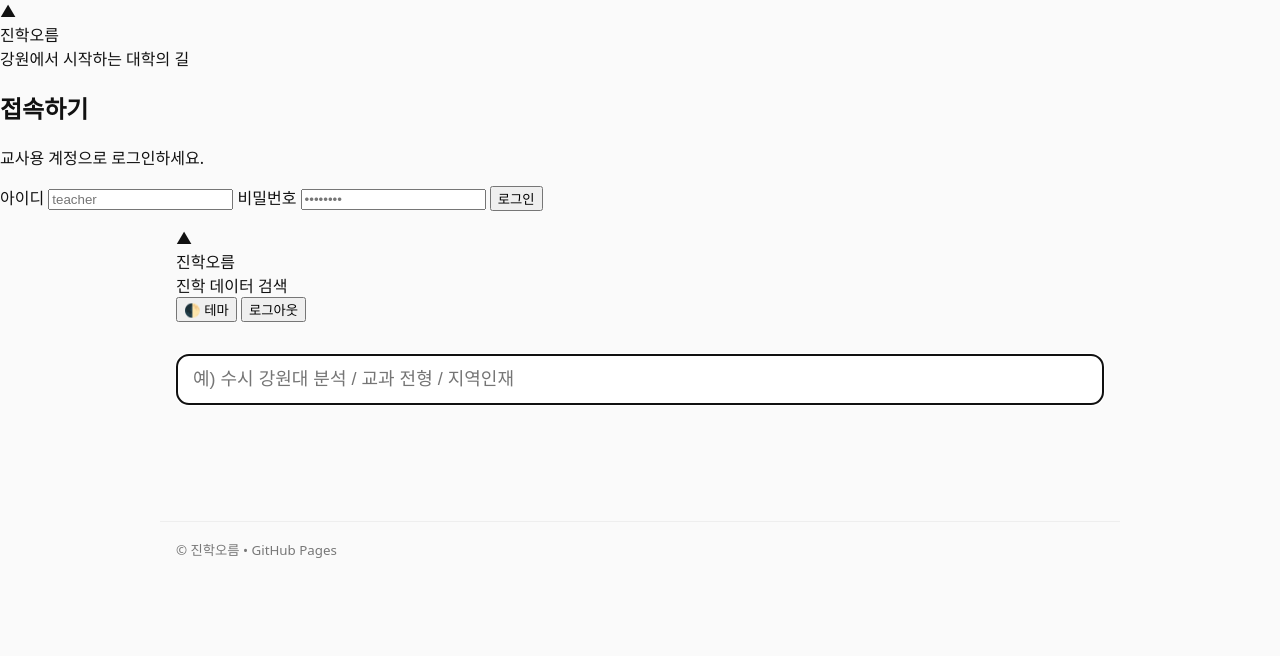
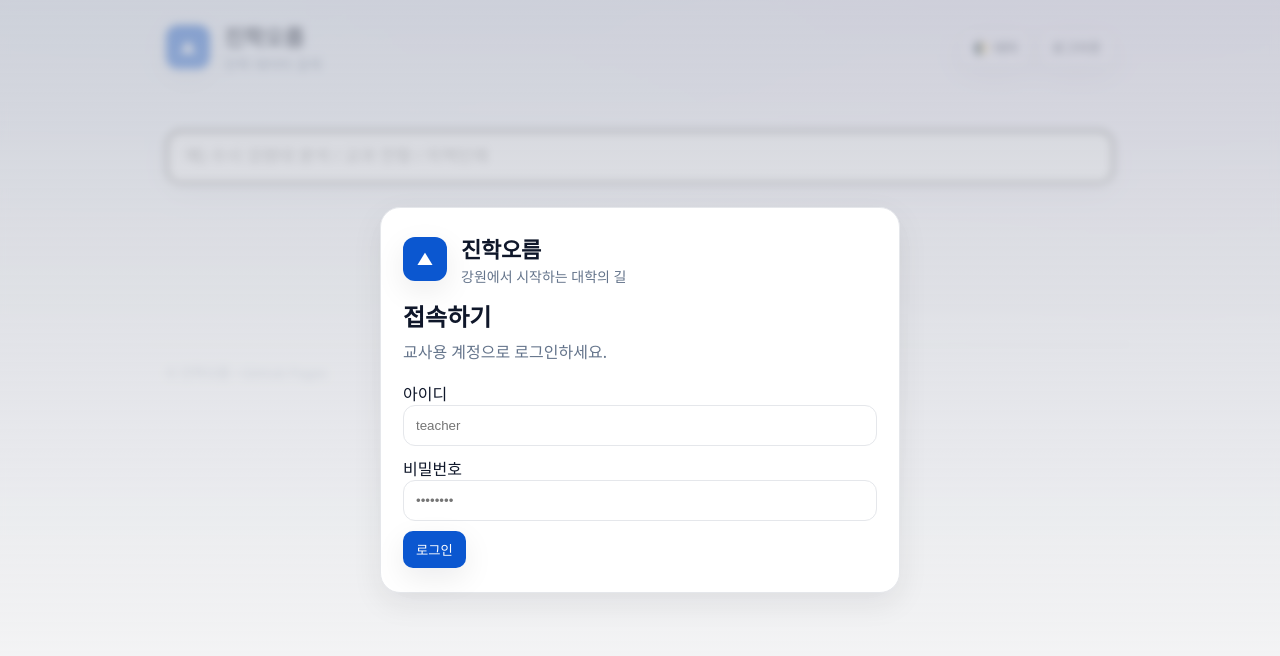
Before and after one commit to PARK-SANGGEUN/JINHAK, a plain HTML site: page site/index.html in a window 1280 px wide. Drawn offline with Linux system fonts and the light colour scheme; no server answers; a web font is replaced by a local one.

Commit message:
Update styles.css

```diff
--- a/site/styles.css
+++ b/site/styles.css
@@ -1,15 +1,83 @@
+:root{
+  --bg: #f7f8fb;
+  --panel: #ffffff;
+  --text: #0f172a;
+  --muted: #64748b;
+  --brand: #0b57d0;
+  --ring: #c7d2fe;
+  --badge: #e8eefc;
+  --mark: #fff59d;
+  --border: #e5e7eb;
+  --shadow: 0 10px 30px rgba(2,6,23,.08);
+}
+:root.dark{
+  --bg:#0b1020; --panel:#0f162e; --text:#e5e7eb; --muted:#94a3b8;
+  --brand:#7aa2ff; --ring:#2b3b77; --badge:#18203b; --mark:#665c15; --border:#1f2a44;
+  --shadow: 0 10px 30px rgba(0,0,0,.4);
+}
 *{box-sizing:border-box}
-body{font-family:system-ui,-apple-system,Segoe UI,Roboto,Arial,sans-serif;margin:0;color:#111;background:#fafafa}
-.wrap{max-width:960px;margin:0 auto;padding:16px}
-h1{margin:16px 0 8px;font-size:28px}
-.sub{color:#555;margin:0 0 12px}
-.search{width:100%;padding:14px 16px;font-size:18px;border:1px solid #ccc;border-radius:12px;background:#fff}
-.results{list-style:none;padding:0;margin:20px 0 80px;display:grid;gap:12px}
-.card{border:1px solid #e5e7eb;border-radius:14px;padding:14px;background:#fff;box-shadow:0 1px 2px rgba(0,0,0,.04)}
-.card a{text-decoration:none;color:#0b57d0}
-.meta{font-size:12px;color:#666;display:flex;gap:8px;align-items:center;margin-bottom:6px}
-.title{font-weight:700}
-.snippet{color:#222;line-height:1.5}
-mark{background:#fff59d}
-.foot{color:#777;border-top:1px solid #eee}
-.badge{display:inline-block;font-size:11px;color:#444;border:1px solid #ddd;border-radius:8px;padding:2px 8px;background:#f9fafb}
+html,body{height:100%}
+body{
+  margin:0; font-family:"Pretendard",system-ui,-apple-system,Segoe UI,Roboto,Arial,sans-serif;
+  color:var(--text); background:
+    radial-gradient(1000px 500px at 10% -20%, #dbeafe77, transparent),
+    radial-gradient(900px 500px at 90% -10%, #e9d5ff55, transparent),
+    var(--bg);
+}
+
+.wrap{max-width:980px;margin:0 auto;padding:16px}
+.head{display:flex;align-items:center;justify-content:space-between;padding-top:20px}
+
+.brand{display:flex;gap:14px;align-items:center}
+.logo{
+  width:44px;height:44px;border-radius:12px;background:var(--brand);
+  color:#fff;display:grid;place-items:center;font-weight:800;box-shadow:var(--shadow)
+}
+.brand-title{font-weight:800;font-size:22px;letter-spacing:-.2px}
+.brand-sub{color:var(--muted);font-size:14px;margin-top:2px}
+
+.actions{display:flex;gap:8px}
+.btn{border:1px solid var(--border);background:var(--panel);color:var(--text);
+  padding:8px 12px;border-radius:10px;cursor:pointer;box-shadow:var(--shadow)}
+.btn.ghost{background:transparent}
+.btn.primary{background:var(--brand);color:#fff;border-color:transparent}
+.btn:focus{outline:3px solid var(--ring)}
+
+.searchbar{margin:24px 0}
+.search{
+  width:100%;padding:16px 18px;border-radius:14px;border:1px solid var(--border);
+  font-size:17px;background:var(--panel);box-shadow:var(--shadow)
+}
+
+.results{list-style:none;padding:0;margin:24px 0 80px;display:grid;gap:14px}
+.card{
+  border:1px solid var(--border);background:var(--panel);border-radius:16px;padding:16px 18px;
+  box-shadow:var(--shadow)
+}
+.meta{color:var(--muted);display:flex;gap:8px;align-items:center;margin-bottom:6px}
+.badge{display:inline-block;padding:2px 8px;font-size:12px;border-radius:999px;background:var(--badge);color:var(--brand);border:1px solid var(--border)}
+.title{font-weight:700;margin-bottom:6px}
+.title a{color:var(--text);text-decoration:none}
+.title a:hover{color:var(--brand)}
+.snippet{line-height:1.6}
+mark{background:var(--mark);padding:0 2px;border-radius:3px}
+
+.foot{color:var(--muted);border-top:1px dashed var(--border);margin-top:40px}
+
+.auth{
+  position:fixed;inset:0;background:linear-gradient(180deg,#eef2ff88,#fafafa),rgba(0,0,0,.3);
+  display:grid;place-items:center;backdrop-filter: blur(4px);z-index:50
+}
+.auth-card{
+  width:min(520px,92vw);background:var(--panel);border:1px solid var(--border);
+  border-radius:20px;box-shadow:var(--shadow);padding:24px 22px
+}
+.auth-card h2{margin:12px 0 6px}
+.muted{color:var(--muted);margin:0 0 18px}
+.input{
+  width:100%;padding:12px 12px;border:1px solid var(--border);border-radius:12px;background:var(--panel);margin-bottom:10px
+}
+.error{color:#ef4444;margin-top:6px}
+
+/* dark toggle transition */
+:root, :root.dark { transition: background-color .2s ease, color .2s ease }
```
